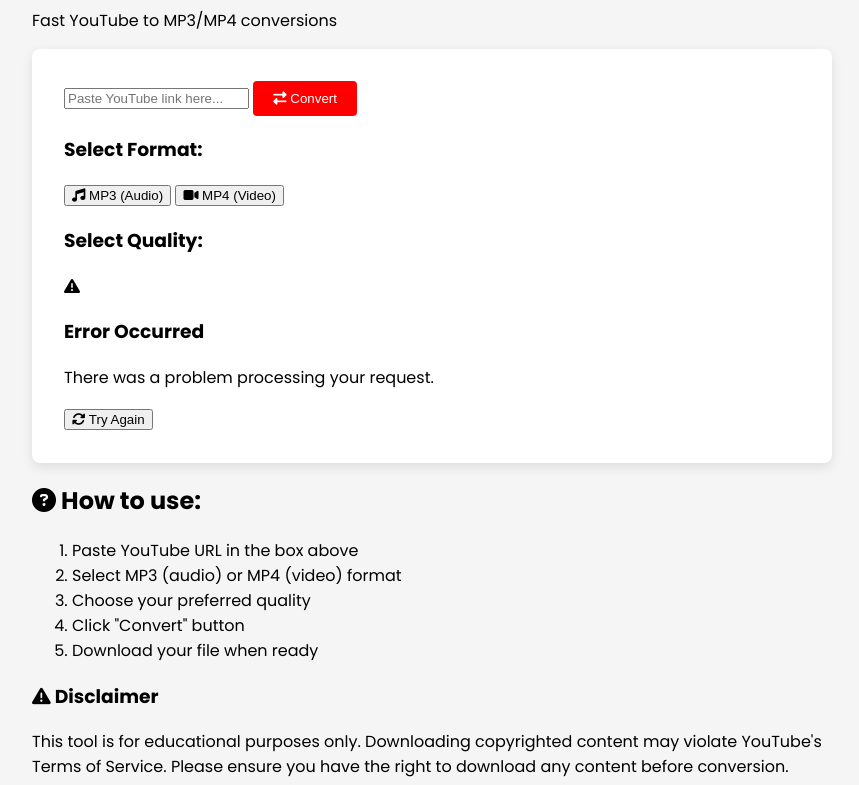
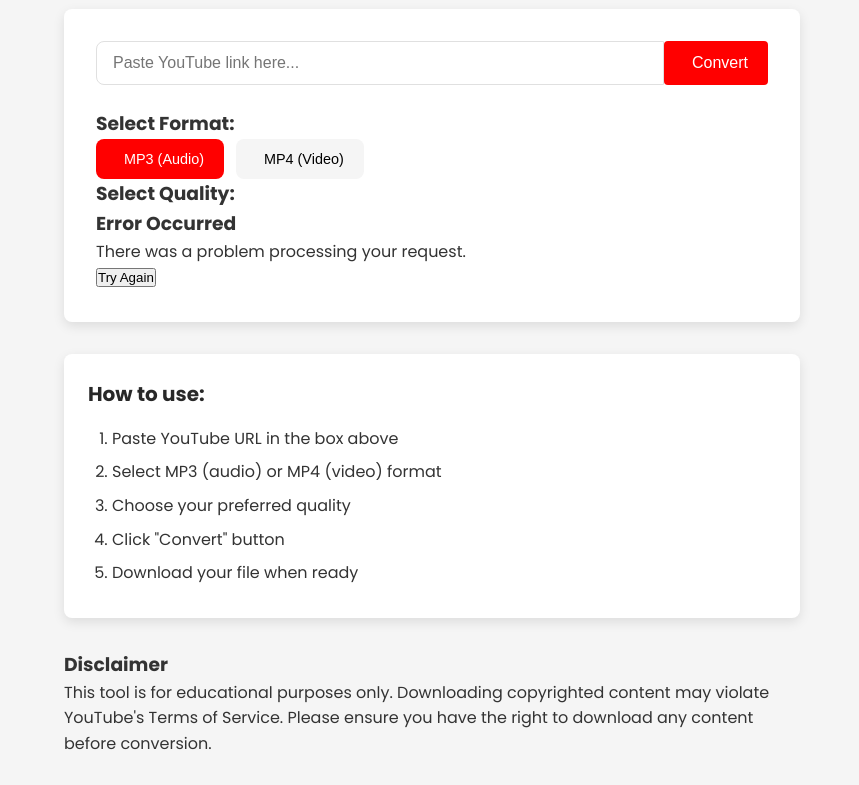
Before and after one commit to crimelab357/youtube-convert, a website: page src/index.html in a window 1280 px wide. Shown: the part 140-925 px from the top of the page, without its empty margins (208-1067 px from the left). Drawn offline with Linux system fonts and the light colour scheme.

Commit message:
Update index.html

```diff
--- a/src/index.html
+++ b/src/index.html
@@ -4,7 +4,8 @@
     <meta charset="UTF-8">
     <meta name="viewport" content="width=device-width, initial-scale=1.0">
     <title>YT Converter Pro | Download YouTube Videos & Audio</title>
-    <link rel="stylesheet" href="https://cdnjs.cloudflare.com/ajax/libs/font-awesome/6.4.0/css/all.min.css">
+   <link rel="stylesheet" href="css/style.css">
+<script src="js/script.js"></script>
     <link href="https://fonts.googleapis.com/css2?family=Poppins:wght@300;400;500;600;700&display=swap" rel="stylesheet">
     <link rel="icon" href="https://www.youtube.com/s/desktop/d5a0a5e5/img/favicon.ico" type="image/x-icon">
     <style>
```
